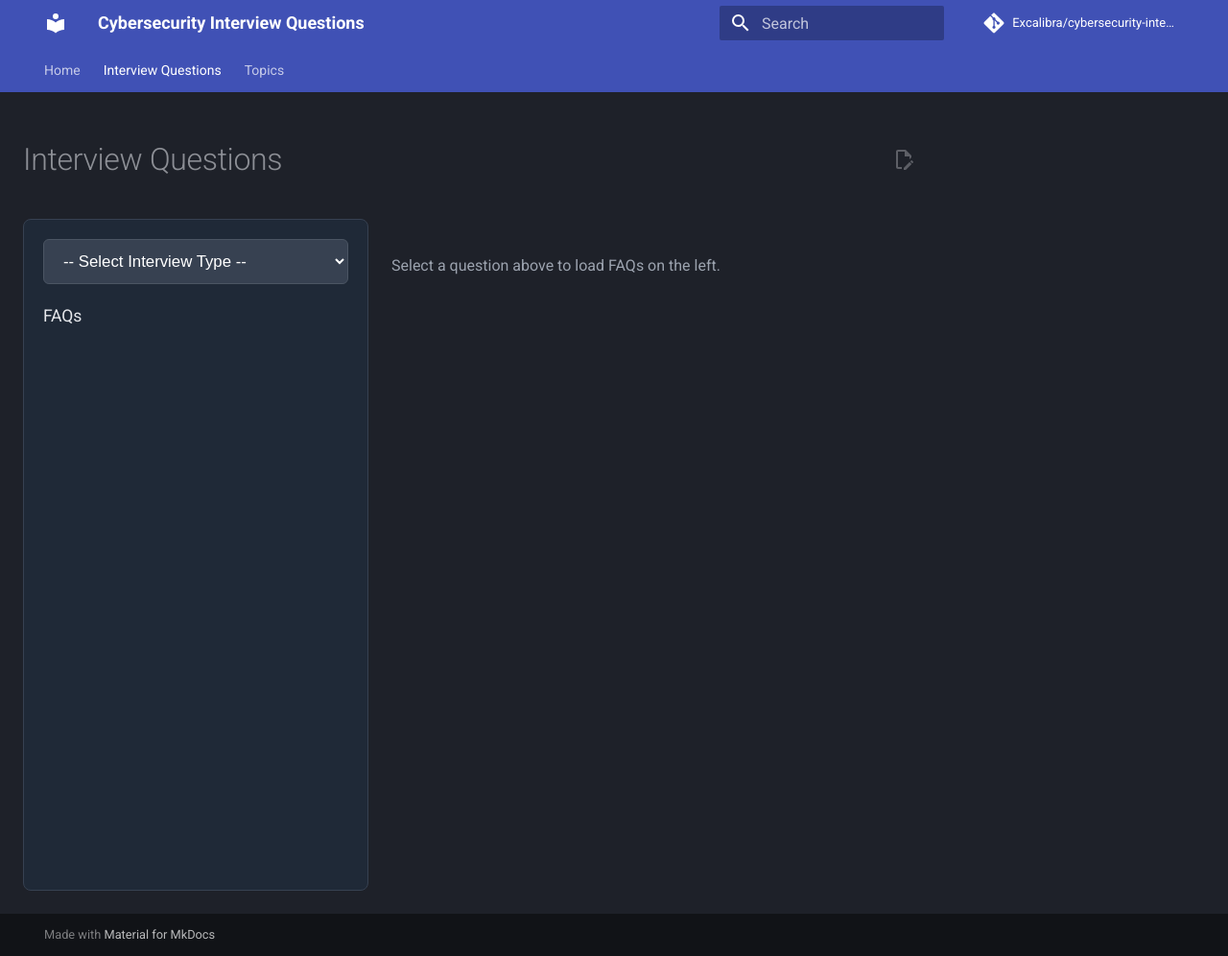
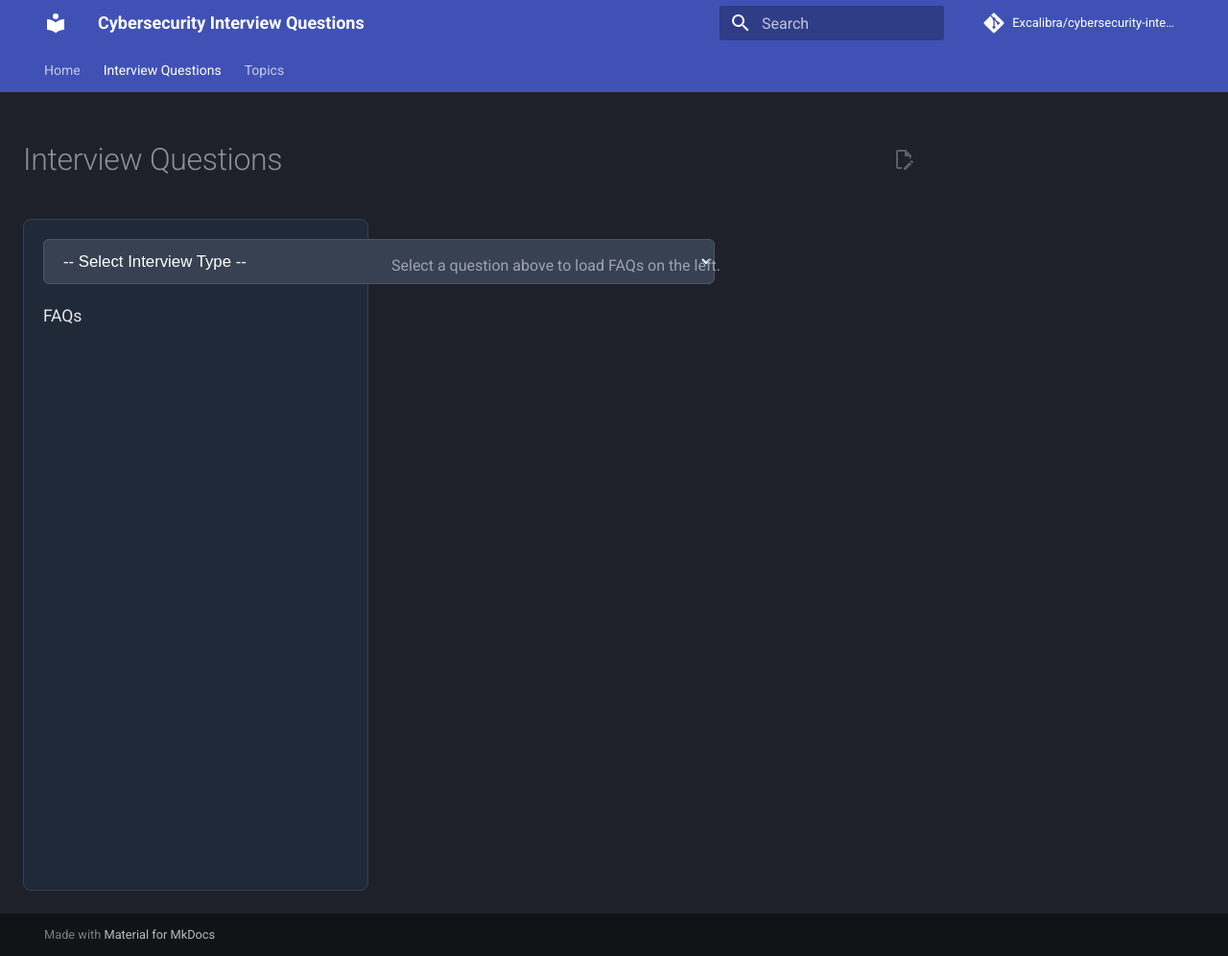
Before and after one commit to Excalibra/cybersecurity-interview-questions, an MkDocs documentation site: the page built from docs/questions/index.md, in a window 1280 px wide and 996 px high. Shown: the whole window at 96% size. Built offline with MkDocs 1.6.1 and Material for MkDocs 9.7.7, drawn with Linux system fonts in a browser that asks for light colours; comment, search, counter and statistics services are not loaded.

Commit message:
Update index.md

```diff
--- a/docs/questions/index.md
+++ b/docs/questions/index.md
@@ -4,7 +4,7 @@
   <!-- Dynamic Left Sidebar -->
   <div id="dynamic-sidebar" style="width: 360px; background:#1f2937; padding:20px; border-radius:8px; border:1px solid #374151; min-height: 700px; flex-shrink: 0;">
 
-    <select id="question-selector" style="width:100%; padding:12px 16px; font-size:1.05em; background:#374151; color:white; border:1px solid #4b5563; border-radius:6px; margin-bottom:20px;">
+    <select id="question-selector" style="width:100%; padding:12px 16px; font-size:1.05em; background:#374151; color:white; border:1px solid #4b5563; border-radius:6px; margin-bottom:20px; width:700px">
       <option value="">-- Select Interview Type --</option>
       <option value="red-team">Red Team</option>
       <option value="red-team-interview-experience">Red Team Interview Experience</option>
```
